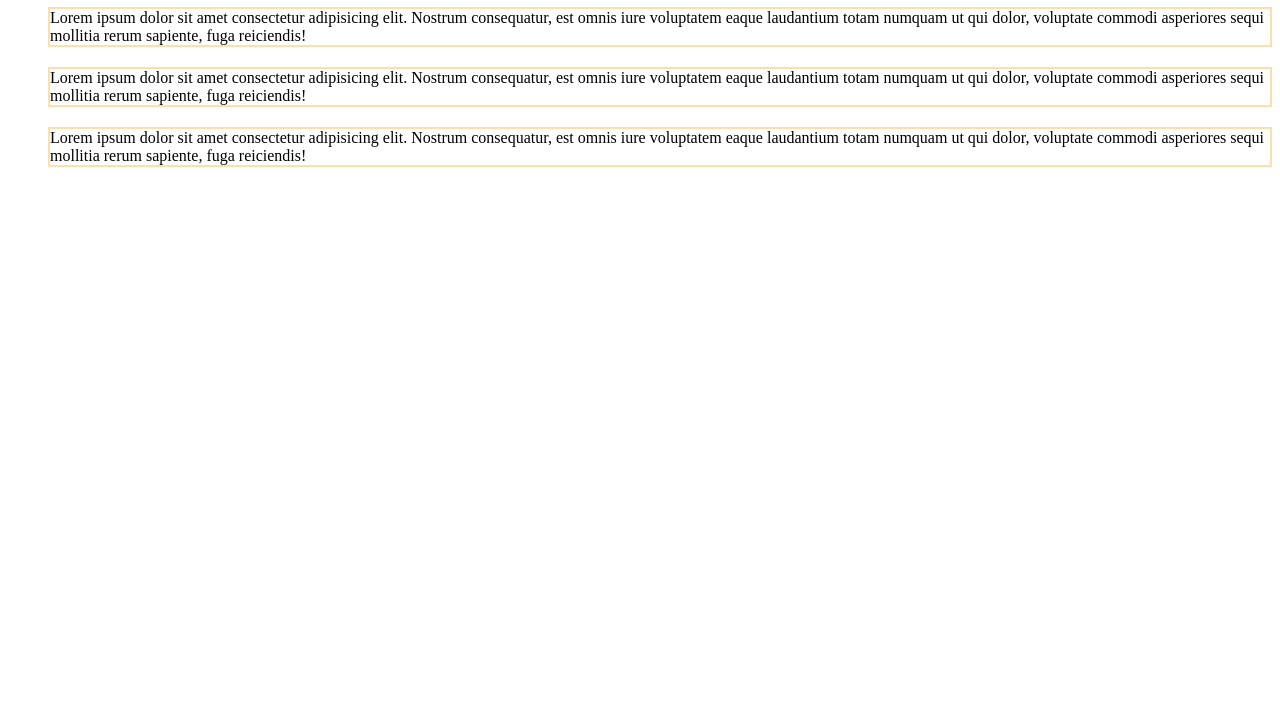
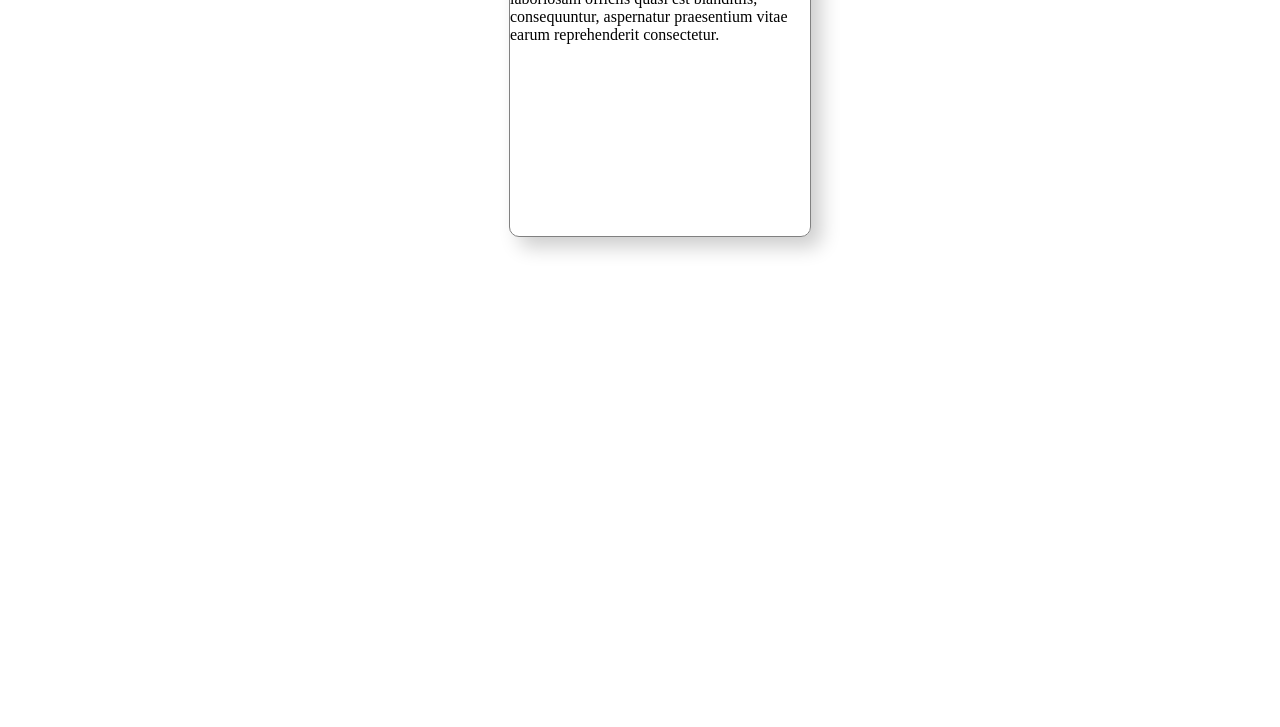
Before and after one commit to torki-yaseen/HTML-CSS-Bootcamp, a plain HTML site: page css/index.html in a window 1280 px wide. Shown: the part 73-800 px from the top of the page. Drawn offline with Linux system fonts and the light colour scheme.

Commit message:
box shadow

```diff
--- a/css/app.css
+++ b/css/app.css
@@ -16,3 +16,12 @@ div {
   padding: 10px;
   border-radius: 30px;
 }
+
+.shadow {
+  width: 300px;
+  height: 300px;
+  border: 1px solid gray;
+  margin: 0 auto;
+  border-radius: 10px;
+  box-shadow: 10px 10px 20px rgba(0, 0, 0, 0.2);
+}
--- a/css/index.html
+++ b/css/index.html
@@ -8,24 +8,11 @@
   </head>
   <body>
     <div>
-      <h1>Common Margin</h1>
-      <p>
-        Lorem ipsum dolor sit amet consectetur adipisicing elit. Nostrum
-        consequatur, est omnis iure voluptatem eaque laudantium totam numquam ut
-        qui dolor, voluptate commodi asperiores sequi mollitia rerum sapiente,
-        fuga reiciendis!
-      </p>
-      <p>
-        Lorem ipsum dolor sit amet consectetur adipisicing elit. Nostrum
-        consequatur, est omnis iure voluptatem eaque laudantium totam numquam ut
-        qui dolor, voluptate commodi asperiores sequi mollitia rerum sapiente,
-        fuga reiciendis!
-      </p>
-      <p>
-        Lorem ipsum dolor sit amet consectetur adipisicing elit. Nostrum
-        consequatur, est omnis iure voluptatem eaque laudantium totam numquam ut
-        qui dolor, voluptate commodi asperiores sequi mollitia rerum sapiente,
-        fuga reiciendis!
+      <p class="shadow">
+        Lorem ipsum dolor sit amet consectetur adipisicing elit. Sint inventore
+        nemo cupiditate rem illo deleniti ullam odit recusandae laboriosam
+        officiis quasi est blanditiis, consequuntur, aspernatur praesentium
+        vitae earum reprehenderit consectetur.
       </p>
     </div>
   </body>
```
